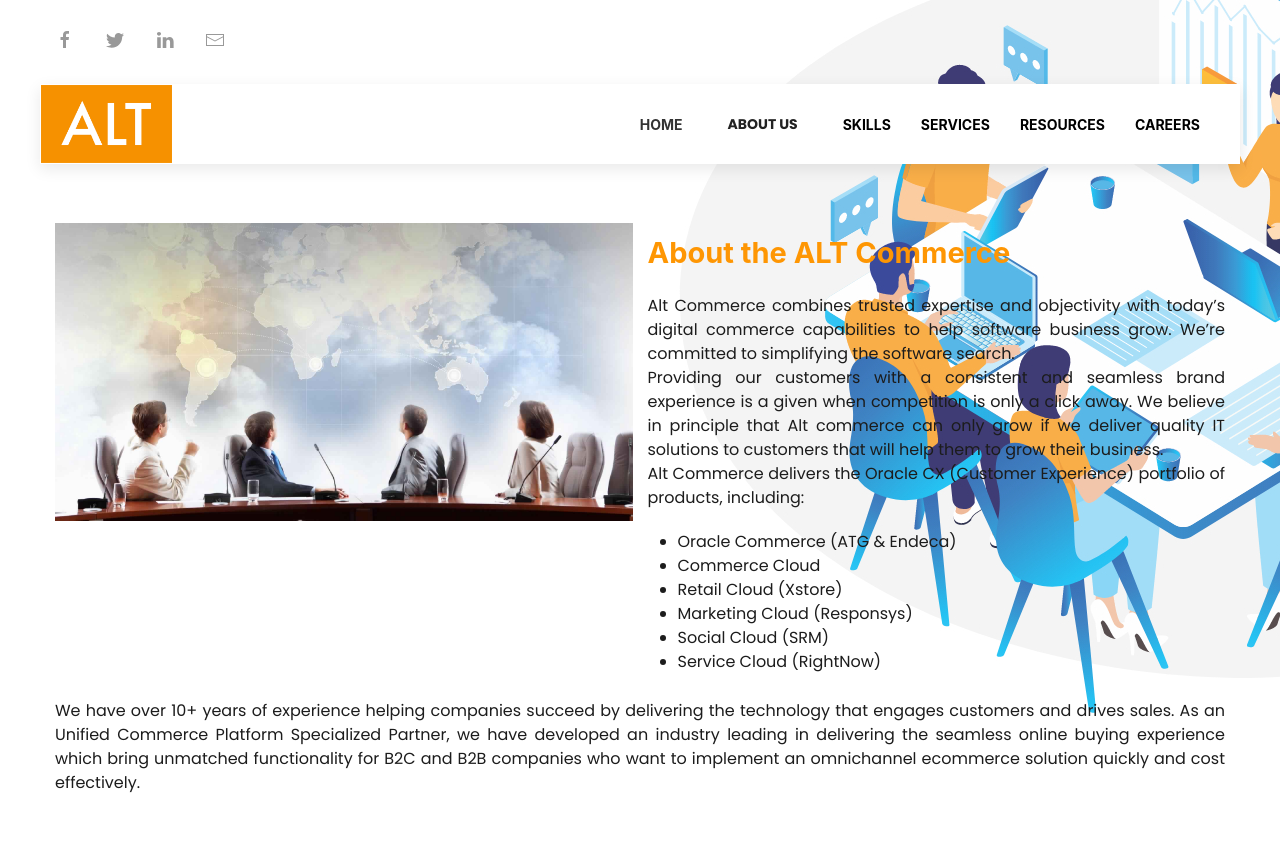
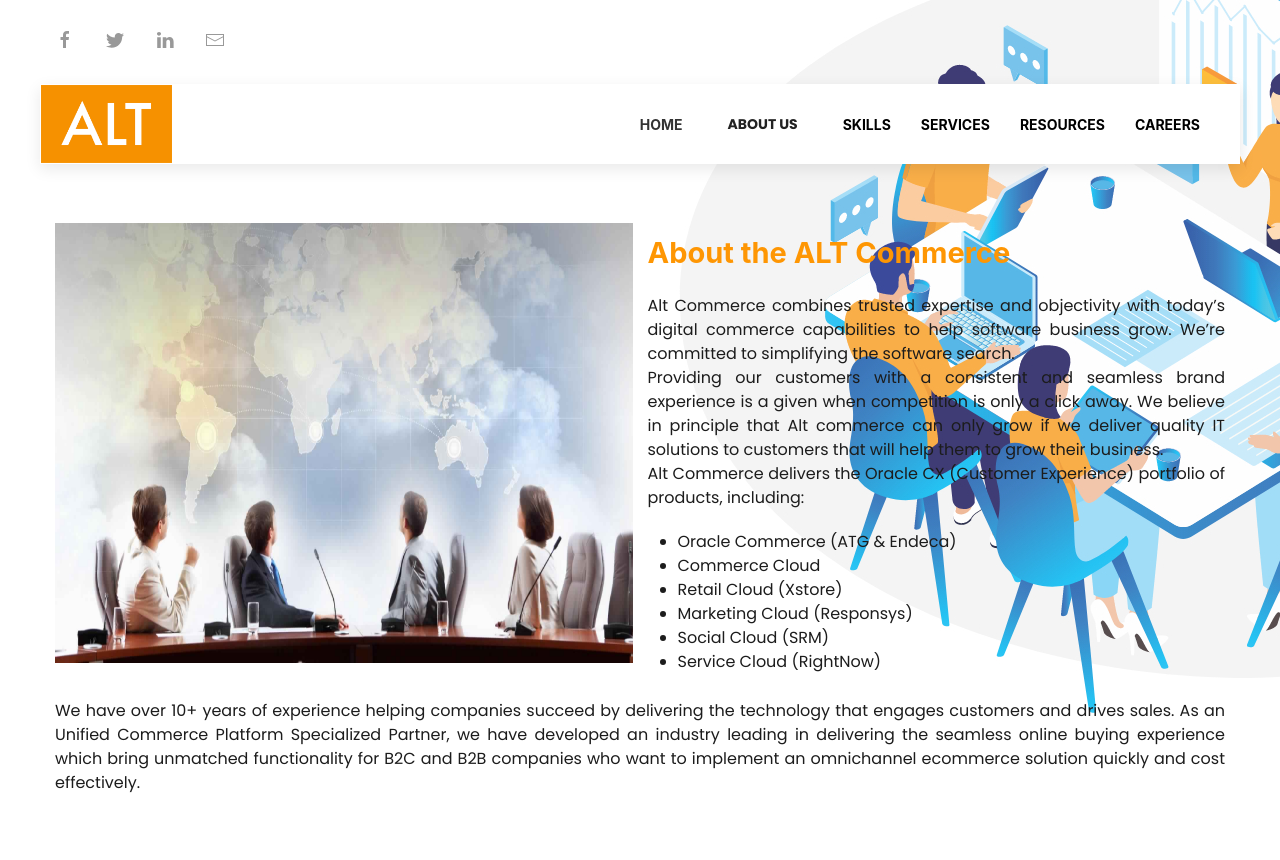
Before and after one commit to mansi29feb/ALT-Website-, a PHP site: page /about in a window 1280 px wide. Shown: the top 860 px of the page. Run offline with PHP 8.4, Linux system fonts and the light colour scheme; some libraries are stand-ins or nearby versions.

Commit message:
php modification by kavya

```diff
--- a/altcommercewebsit/about/index.php
+++ b/altcommercewebsit/about/index.php
@@ -11,7 +11,7 @@
 
             <div class="uk-width-1-2@m">
                 <div class="uk-text-center uk-child-width-1-1@s">
-                  <img src="<?php echo $filePath;?>images/about-us.jpg" style="height:100%;">
+                  <img src="<?php echo $filePath;?>images/about-us.jpg" style="height:440px;;">
                 </div>
             </div>
             <div class ="uk-width-1-2@m">
--- a/altcommercewebsit/skill/index.php
+++ b/altcommercewebsit/skill/index.php
@@ -293,7 +293,7 @@
 
                             <div class="uk-flex uk-margin uk-margin-remove-bottom">
                                 <div class="uk-margin-auto uk-padding-small uk-margin-auto-vertical skills_heading">
-                                    <img class="uk-card" data-src="images/skills/weblogic.jpg" height="250" width="250" uk-img>
+                                    <img class="uk-card" data-src="<?php echo $filePath;?>images/skills/weblogic.jpg" height="250" width="250" uk-img>
 
                                 </div>
 
```
